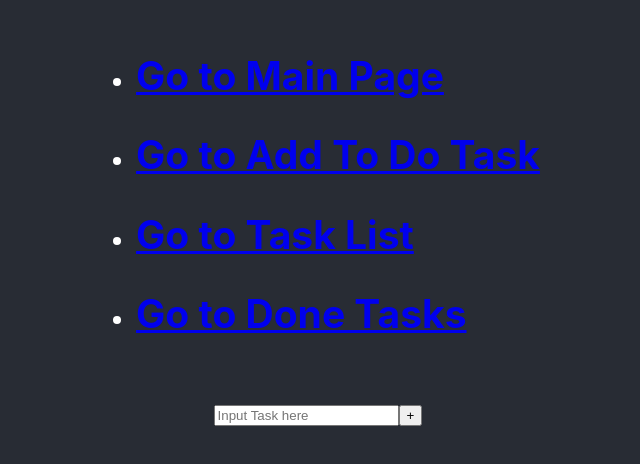
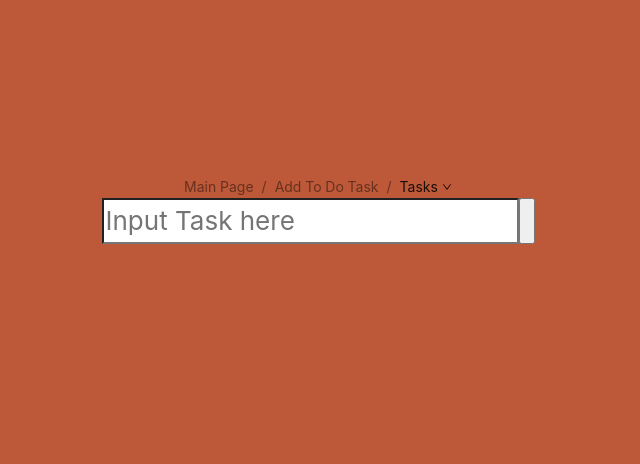
Before and after one commit to buzonan/React-Redux-To-do-List, a React (Create React App) app in the folder my-app/: page /generator in a window 1280 px wide. Shown: the part 190-654 px from the top of the page, without its empty margins (322-962 px from the left). Built offline with nearby package versions, Linux system fonts and the light colour scheme; no server answers.

Commit message:
[React-Redux-Todo-List-API][Andrey & Erik] feature: implement 404 not found page and implement add, delete, update task using axios

```diff
--- a/my-app/package.json
+++ b/my-app/package.json
@@ -6,6 +6,7 @@
     "@testing-library/jest-dom": "^5.11.4",
     "@testing-library/react": "^11.1.0",
     "@testing-library/user-event": "^12.1.10",
+    "antd": "^4.7.3",
     "axios": "^0.21.0",
     "react": "^17.0.1",
     "react-dom": "^17.0.1",
--- a/my-app/src/App.css
+++ b/my-app/src/App.css
@@ -14,14 +14,14 @@
 }
 
 .App-header {
-  background-color: #282c34;
+  background-color: #bd5838;
   min-height: 100vh;
   display: flex;
   flex-direction: column;
   align-items: center;
   justify-content: center;
   font-size: calc(10px + 2vmin);
-  color: white;
+  color: #000000;
 }
 
 .App-link {
--- a/my-app/src/App.js
+++ b/my-app/src/App.js
@@ -1,14 +1,15 @@
 import React from 'react';
 import './App.css';
 import TodoList from "./components/TodoList";
-import {BrowserRouter, HashRouter, Link, Switch, Route} from "react-router-dom";
+import {BrowserRouter, Link, Switch, Route} from "react-router-dom";
 import TodoGeneratorContainer from "./containers/TodoGeneratorContainer";
 import TodoGroupContainer from "./containers/TodoGroupContainer";
 import TodoDoneContainer from './containers/TodoDoneContainer';
-import axios from "axios";
 import {getAllTaskList} from "./apis/todos";
 import {initTaskList} from "./actions";
 import {connect} from "react-redux";
+import {Breadcrumb, Menu} from 'antd';
+import NotFound from "./components/NotFound";
 
 class App extends React.Component {
     componentDidMount() {
@@ -18,29 +19,35 @@ class App extends React.Component {
     }
 
     render() {
+        const menu = (
+            <Menu>
+                <Menu.Item>
+                    <Link to="/list">Task List</Link>
+                </Menu.Item>
+                <Menu.Item>
+                    <Link to="/done">Done Tasks</Link>
+                </Menu.Item>
+            </Menu>
+        );
+
         return (
             <React.Fragment>
                 <header className="App-header">
                     <BrowserRouter>
-                        <ul>
-                            <li>
-                                <h2><Link to="/"> Go to Main Page</Link></h2>
-                            </li>
-                            <li>
-                                <h2><Link to="/generator"> Go to Add To Do Task</Link></h2>
-                            </li>
-                            <li>
-                                <h2><Link to="/list"> Go to Task List</Link></h2>
-                            </li>
-                            <li>
-                                <h2><Link to="/done"> Go to Done Tasks</Link></h2>
-                            </li>
-                        </ul>
+                        <Breadcrumb>
+                            <Breadcrumb.Item><Link to="/">Main Page</Link></Breadcrumb.Item>
+                            <Breadcrumb.Item><Link to="/generator">Add To Do Task</Link></Breadcrumb.Item>
+                            <Breadcrumb.Item overlay={menu}>
+                                Tasks
+                            </Breadcrumb.Item>
+                        </Breadcrumb>
+
                         <Switch>
                             <Route exact path="/" component={TodoList}></Route>
                             <Route path="/generator" component={TodoGeneratorContainer}></Route>
                             <Route path="/list" component={TodoGroupContainer}></Route>
                             <Route path="/done" component={TodoDoneContainer}></Route>
+                            <Route component={NotFound}></Route>
                         </Switch>
                         {/* <ToDoList /> */}
                     </BrowserRouter>
--- a/my-app/src/apis/todos.js
+++ b/my-app/src/apis/todos.js
@@ -3,3 +3,17 @@ import api from './api'
 export const getAllTaskList = () => {
     return api.get('/api/todos')
 }
+
+export const addNewTask = (text) => {
+    return api.post('/api/todos', {text})
+}
+
+export const deleteTask = (id) => {
+    return api.delete(`/api/todos/${id}`)
+}
+
+export const toggleTask = (id, taskStatus) => {
+    return api.put(`/api/todos/${id}`, {
+        done: !taskStatus
+    })
+}
--- /dev/null
+++ b/my-app/src/components/NotFound.jsx
@@ -0,0 +1,9 @@
+import React from 'react';
+
+const NotFound = () => (
+    <div>
+        <h1>404 - Not Found!</h1>
+    </div>
+);
+
+export default NotFound;
--- a/my-app/src/components/TodoGenerator.jsx
+++ b/my-app/src/components/TodoGenerator.jsx
@@ -1,7 +1,6 @@
 import React, {Component} from 'react';
-import { v4 as uuidv4 } from 'uuid';
-import {AxiosInstance as axios} from "axios";
-
+import {PlusCircleOutlined} from '@ant-design/icons';
+import {addNewTask} from "../apis/todos";
 
 class TodoGenerator extends Component {
     constructor(props) {
@@ -24,11 +23,10 @@ class TodoGenerator extends Component {
             alert("Please Input Task");
             return;
         }
-        axios.post('https://5d6f7991482b530014d2e376.mockapi.io/api/todos', {
-            text: this.state.text
-        }).then(response=>{
+
+        addNewTask(this.state.text).then(response => {
             this.props.addTask(response.data)
-        });
+        })
     };
 
     render() {
@@ -36,7 +34,7 @@ class TodoGenerator extends Component {
         return (
             <div>
                 <input type="text" name="task" id="task" placeholder="Input Task here" onChange={this.getTask} />
-                <input type="button" value="+" onClick={this.addTask}/>
+                <input type="button" icon={<PlusCircleOutlined />} onClick={this.addTask}/>
             </div>
         );
     }
--- a/my-app/src/components/TodoGroup.jsx
+++ b/my-app/src/components/TodoGroup.jsx
@@ -1,6 +1,5 @@
 import React, {Component} from 'react';
 import TodoItemContainer from "../containers/TodoItemContainer";
-import axios from "axios";
 
 class TodoGroup extends Component {
 
--- a/my-app/src/components/TodoItem.jsx
+++ b/my-app/src/components/TodoItem.jsx
@@ -1,15 +1,20 @@
 import React, {Component} from 'react';
+import {deleteTask, toggleTask} from "../apis/todos";
 
 class TodoItem extends Component {
 
     markDone = () => {
         const taskId = this.props.todo.id;
-        this.props.markTaskDone(taskId);
+        const taskStatus = this.props.todo.done;
+
+        toggleTask(taskId, taskStatus).then(response => {
+            this.props.markTaskDone(response.data.id);
+        })
     };
 
     removeTask = () => {
         const taskId = this.props.todo.id;
-        this.props.deleteTask(taskId);
+        deleteTask(taskId).then(this.props.deleteTask(taskId));
     };
 
     render() {
--- a/my-app/src/components/TodoList.jsx
+++ b/my-app/src/components/TodoList.jsx
@@ -8,8 +8,8 @@ class TodoList extends Component {
         return (
             <div>
                 <h1>TodoList</h1>
+                <TodoGeneratorContainer />
                 <TodoGroupContainer />
-                <TodoGeneratorContainer />
             </div>
         );
     }
--- a/my-app/src/index.js
+++ b/my-app/src/index.js
@@ -1,5 +1,6 @@
 import React from 'react';
 import ReactDOM from 'react-dom';
+import 'antd/dist/antd.css'
 import './index.css';
 import App from './App';
 import reportWebVitals from './reportWebVitals';
```
Also changed, not shown: 1 other file (tests, documents, lock files or other folders).
